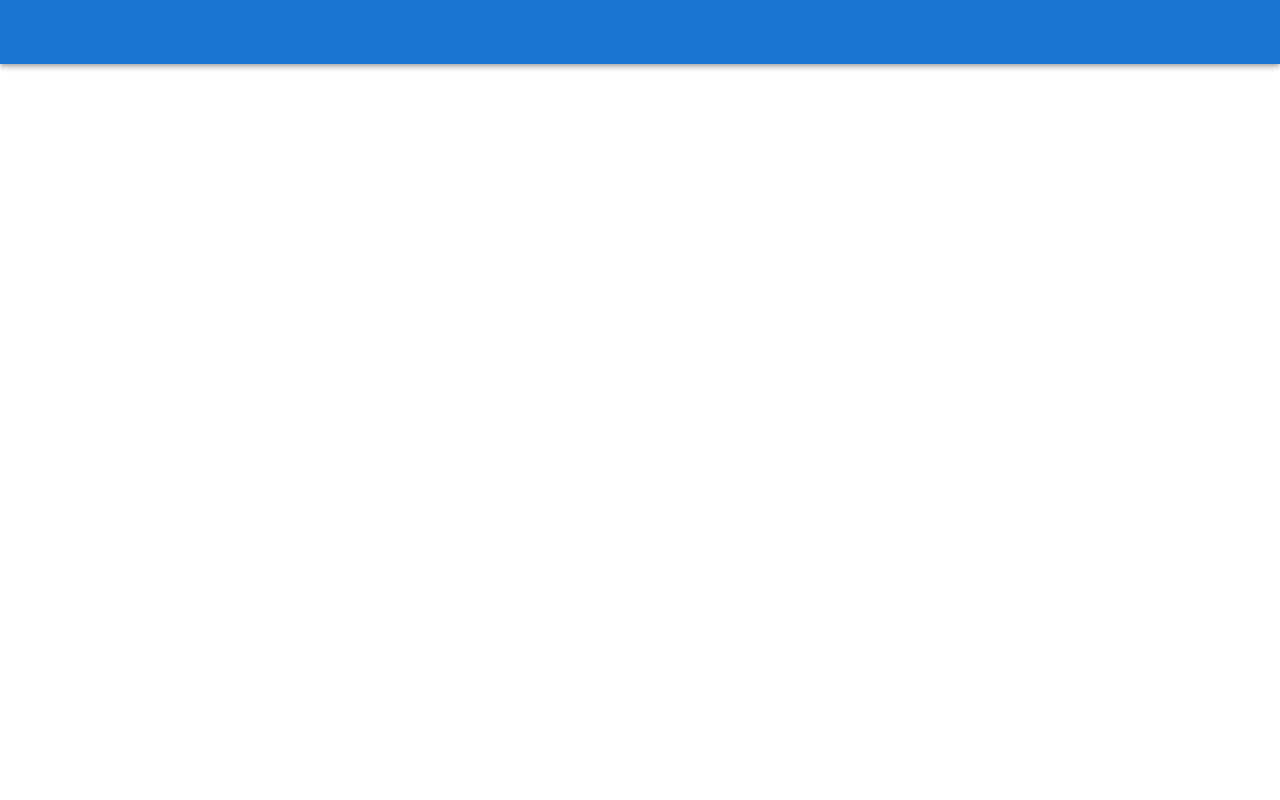
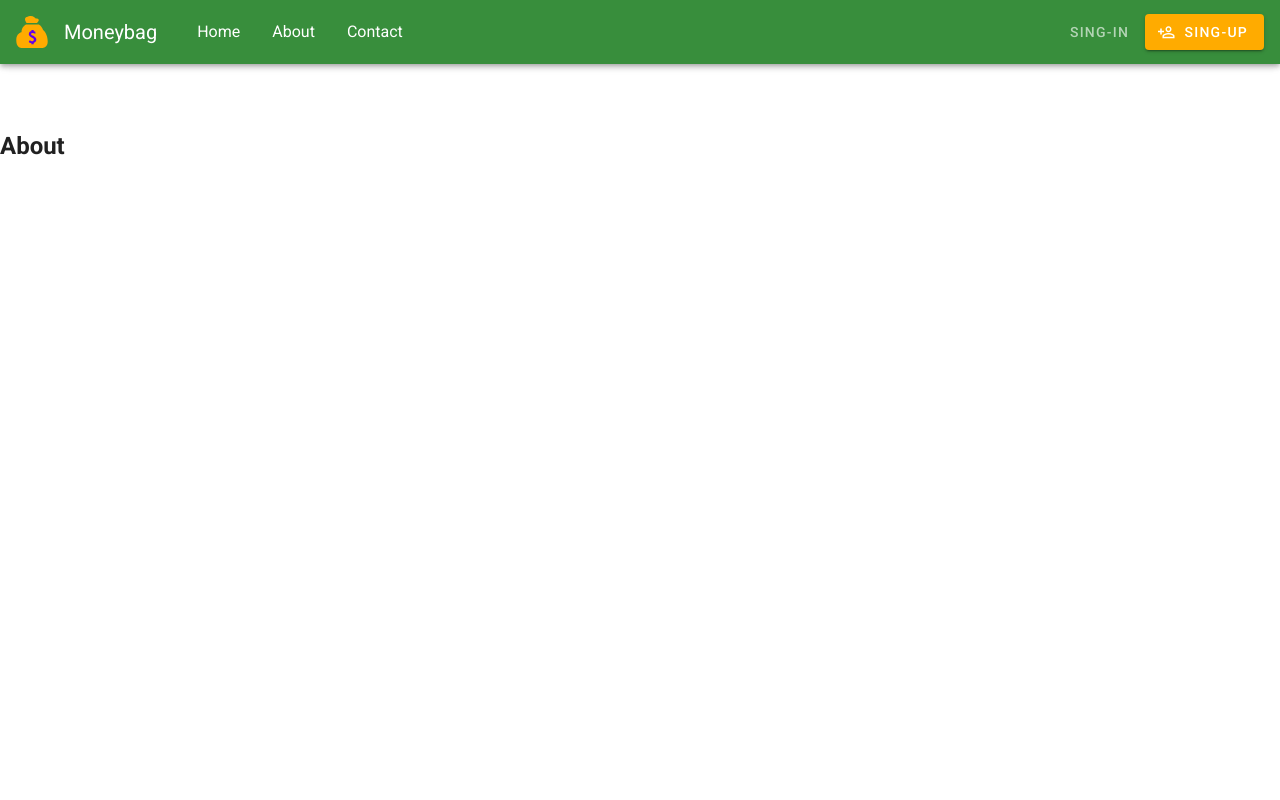
Before and after one commit to babakjan/Moneybag-FE, a Vue app: page / in a window 1280 px wide. Shown: the top 800 px of the page. Built offline with nearby package versions, Linux system fonts and the light colour scheme.

Commit message:
Add: Desktop navigation, logo, color theme

```diff
--- a/package.json
+++ b/package.json
@@ -30,6 +30,7 @@
     "@vue/eslint-config-prettier": "^6.0.0",
     "@vue/eslint-config-typescript": "^7.0.0",
     "eslint": "^6.7.2",
+    "eslint-config-prettier": "^8.6.0",
     "eslint-plugin-prettier": "^3.3.1",
     "eslint-plugin-vue": "^6.2.2",
     "prettier": "^2.2.1",
@@ -46,7 +47,7 @@
       "node": true
     },
     "extends": [
-      "plugin:vue/essential",
+      "plugin:vue/recommended",
       "eslint:recommended",
       "@vue/typescript/recommended",
       "@vue/prettier",
--- a/src/App.vue
+++ b/src/App.vue
@@ -1,6 +1,6 @@
 <template>
   <v-app>
-    <v-app-bar app color="primary" dark> </v-app-bar>
+    <Navbar />
 
     <v-main>
       <router-view />
@@ -9,13 +9,11 @@
 </template>
 
 <script lang="ts">
-import Vue from "vue";
+import { Component, Vue } from "vue-property-decorator";
+import Navbar from "./components/Navbar.component.vue";
 
-export default Vue.extend({
-  name: "App",
-
-  data: () => ({
-    //
-  }),
-});
+@Component({
+  components: { Navbar },
+})
+export default class App extends Vue {}
 </script>
--- /dev/null
+++ b/src/assets/css/main.css
@@ -0,0 +1,5 @@
+.max-width {
+    max-width: 1440px;
+    margin: 0 auto;
+    width: 100%
+}
--- /dev/null
+++ b/src/components/Logo.component.vue
@@ -0,0 +1,29 @@
+<template>
+  <svg
+    width="627"
+    height="638"
+    viewBox="0 0 627 638"
+    fill="none"
+    xmlns="http://www.w3.org/2000/svg"
+  >
+    <path
+      d="M529.996 637.595H97.9952C55.9953 634.595 -10.8422 594.79 1.49529 449.595C7.99565 373.095 74.4957 324.095 104.496 324.095C104.496 224.095 172.496 186.595 194.496 170.595C311.496 165.594 324.996 174.594 448.996 170.595C492.496 194.094 521.996 243.095 534.496 279.595C583.496 320.095 629.996 408.095 626.496 518.595C623.696 606.995 560.996 634.762 529.996 637.595Z"
+      fill="#FFAB00"
+    />
+    <path
+      d="M412.496 139.594H204.496C174.996 99.0945 158.996 48.5942 194.496 27.0958C315.496 -32.9029 361.996 21.5943 387.996 48.5945C480.496 48.5945 448.996 105.094 412.496 139.594Z"
+      fill="#FFAB00"
+    />
+    <path
+      d="M381 351.5V314C369 305 364 303 346.5 302V277H301.5V302C285.5 302 263.198 310 255.5 333.5C246 362.5 250.681 369.437 255.5 385.5C261.5 405.5 298 427 332 443C366 459 349 498 324.5 501C304.9 503.4 275.833 487.5 267 481.5C259 496.5 257.5 498.5 248 516C263.5 530.5 278.833 535.667 300.5 540V565H347V537C368.5 534.499 405.5 512.748 399.5 460.998C393.5 409.248 320.468 385.725 307 376.5C270.5 351.5 307 318.5 381 351.5Z"
+      fill="#6200EA"
+    />
+  </svg>
+</template>
+
+<script lang="ts">
+import { Component, Vue } from "vue-property-decorator";
+
+@Component
+export default class Logo extends Vue {}
+</script>
--- /dev/null
+++ b/src/components/Navbar.component.vue
@@ -0,0 +1,88 @@
+<template>
+  <v-app-bar app color="primary" dark>
+    <div class="d-flex align-center justify-space-between max-width">
+      <!-- left column -->
+      <div class="d-flex align-center justify-center">
+        <!-- branding -->
+        <Logo class="logo" />
+        <v-toolbar-title>Moneybag</v-toolbar-title>
+
+        <!-- navigation -->
+        <ul class="nav-links">
+          <li>
+            <a href="#start" class="white--text">Home</a>
+          </li>
+          <li>
+            <a href="#about" class="white--text">About</a>
+          </li>
+          <li>
+            <a href="#contact" class="white--text">Contact</a>
+          </li>
+        </ul>
+      </div>
+
+      <!-- right column -->
+      <div class="d-flex align-center justify-center">
+        <v-btn plain :ripple="false"> Sing-in </v-btn>
+        <v-btn color="secondary">
+          <v-icon left>mdi-account-plus-outline</v-icon> Sing-up
+        </v-btn>
+      </div>
+    </div>
+  </v-app-bar>
+</template>
+
+<script lang="ts">
+import { Component, Vue } from "vue-property-decorator";
+import Logo from "./Logo.component.vue";
+
+interface NavigationLink {
+  to: string;
+  label: string;
+}
+
+@Component({
+  components: { Logo },
+})
+export default class Navbar extends Vue {
+  links = [
+    {
+      to: "/",
+      label: "Home",
+    },
+    {
+      to: "/#about",
+      label: "About",
+    },
+    {
+      to: "/#contact",
+      label: "Contact",
+    },
+  ] as NavigationLink[];
+}
+</script>
+
+<style scoped>
+.logo {
+  height: 2rem;
+  width: 2rem;
+  margin-right: 1rem;
+}
+
+.nav-links {
+  display: flex;
+  list-style-type: none;
+}
+
+.nav-links li a {
+  text-decoration: none;
+}
+
+.nav-links li a:hover {
+  text-decoration: underline;
+}
+
+.nav-links li {
+  margin: 0 1rem;
+}
+</style>
--- a/src/main.ts
+++ b/src/main.ts
@@ -4,6 +4,7 @@ import "./registerServiceWorker";
 import router from "./router";
 import store from "./store";
 import vuetify from "./plugins/vuetify";
+import "./assets/css/main.css";
 
 Vue.config.productionTip = false;
 
--- a/src/plugins/vuetify.ts
+++ b/src/plugins/vuetify.ts
@@ -1,6 +1,18 @@
 import Vue from "vue";
 import Vuetify from "vuetify/lib/framework";
+import colors from "vuetify/lib/util/colors";
 
 Vue.use(Vuetify);
 
-export default new Vuetify({});
+//color theme
+export default new Vuetify({
+  theme: {
+    themes: {
+      light: {
+        primary: colors.green.darken2, //#388E3C
+        secondary: colors.amber.accent4, //#FFAB00
+        accent: colors.deepPurple.accent4, //#6200EA
+      },
+    },
+  },
+});
--- a/src/views/Dashboard.vue
+++ b/src/views/Dashboard.vue
@@ -3,7 +3,7 @@
 </template>
 
 <script lang="ts">
-import { Component, Vue } from 'vue-property-decorator';
+import { Component, Vue } from "vue-property-decorator";
 
 @Component({
   components: {},
--- a/src/views/Home.vue
+++ b/src/views/Home.vue
@@ -1,5 +1,12 @@
 <template>
-  <div class="home"></div>
+  <div id="start" class="home max-width">
+    <div id="about" style="height: 100vh">
+      <h2 class="pt-16">About</h2>
+    </div>
+    <div id="contact" style="height: 100vh">
+      <h2 class="pt-16">Contact</h2>
+    </div>
+  </div>
 </template>
 
 <script lang="ts">
```
Also changed, not shown: 1 other file (tests, documents, lock files or other folders).
